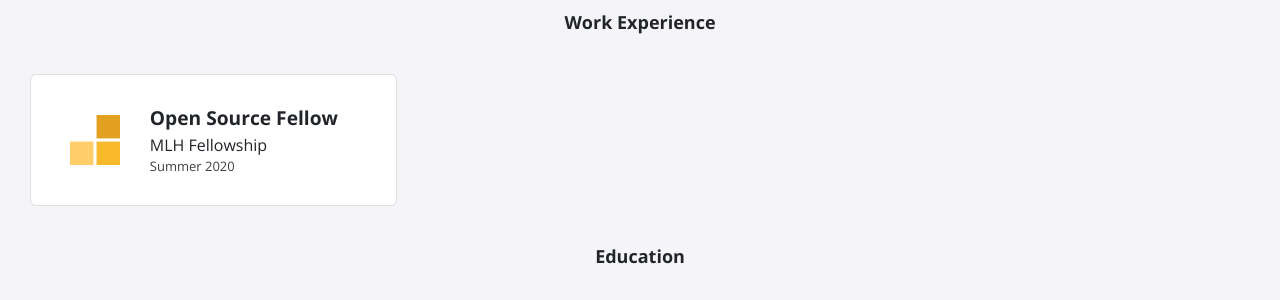
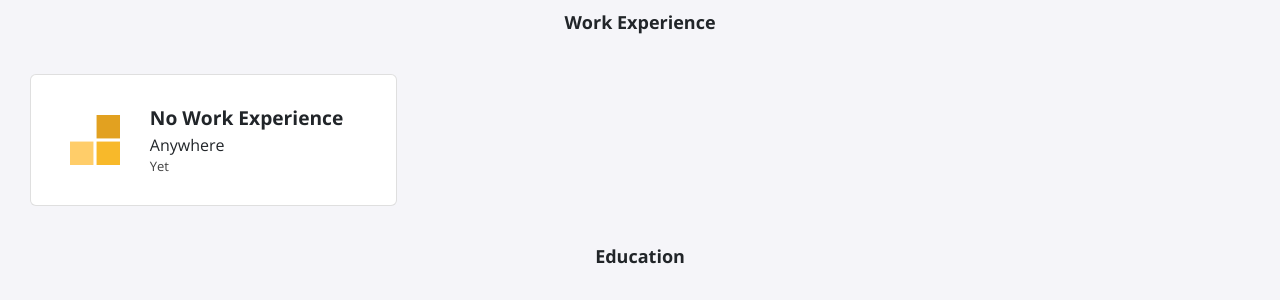
Before and after one commit to NikitasME/NikitasME.github.io, a Jekyll site: the page built from index.html, in a window 1280 px wide. Shown: the part 833-1133 px from the top of the page. Built offline with Jekyll 4.4.1, drawn with Linux system fonts in a browser that asks for light colours; nearby versions of some CDN libraries.

Commit message:
Update experience.yml

```diff
--- a/_data/experience.yml
+++ b/_data/experience.yml
@@ -1,4 +1,4 @@
-- role: Open Source Fellow
-  company: MLH Fellowship
-  dates: Summer 2020
+- role: No Work Experience
+  company: Anywhere
+  dates: Yet
   logo: fellowship.svg
```
